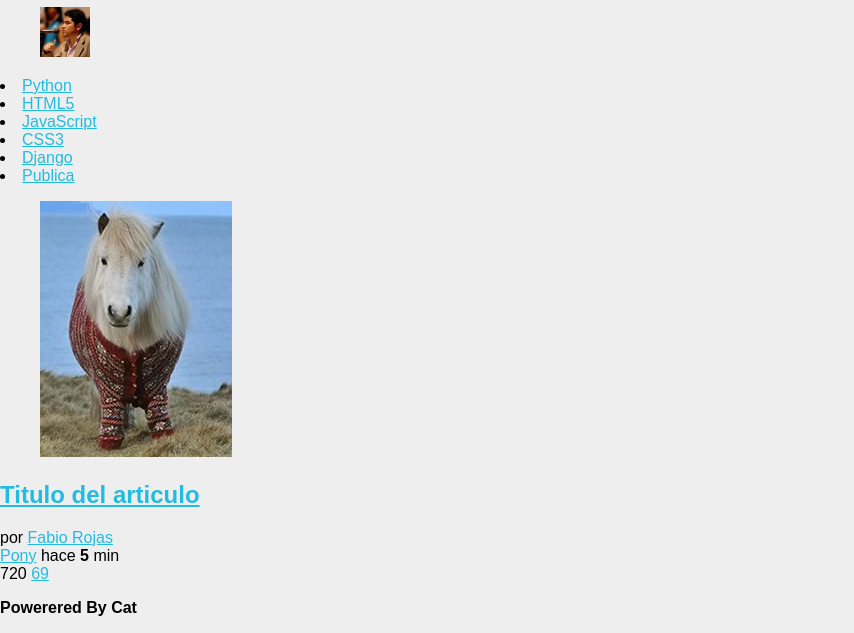
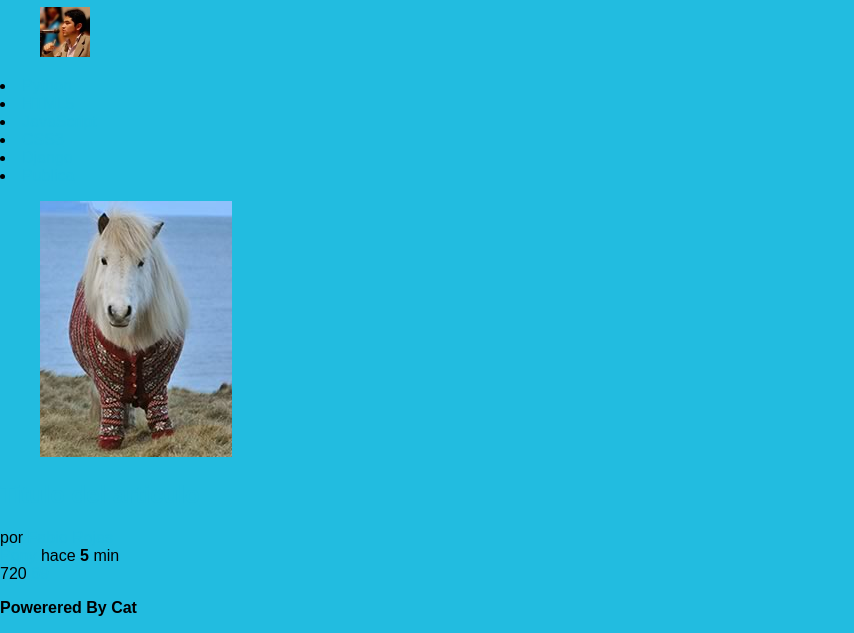
Before and after one commit to hackchan/speed, a plain HTML site: page index.html in a window 1280 px wide. Shown: the part 253-886 px from the top of the page, without its empty margins (0-854 px from the left). Drawn offline with Linux system fonts and the light colour scheme.

Commit message:
cambio del fonde del body

```diff
--- a/css/estilos.css
+++ b/css/estilos.css
@@ -5,5 +5,5 @@ a{
 body{
 
 	font-size: 16px;
-	background: #EEEEEE;
+	background: #22BCE0;
 }
```
